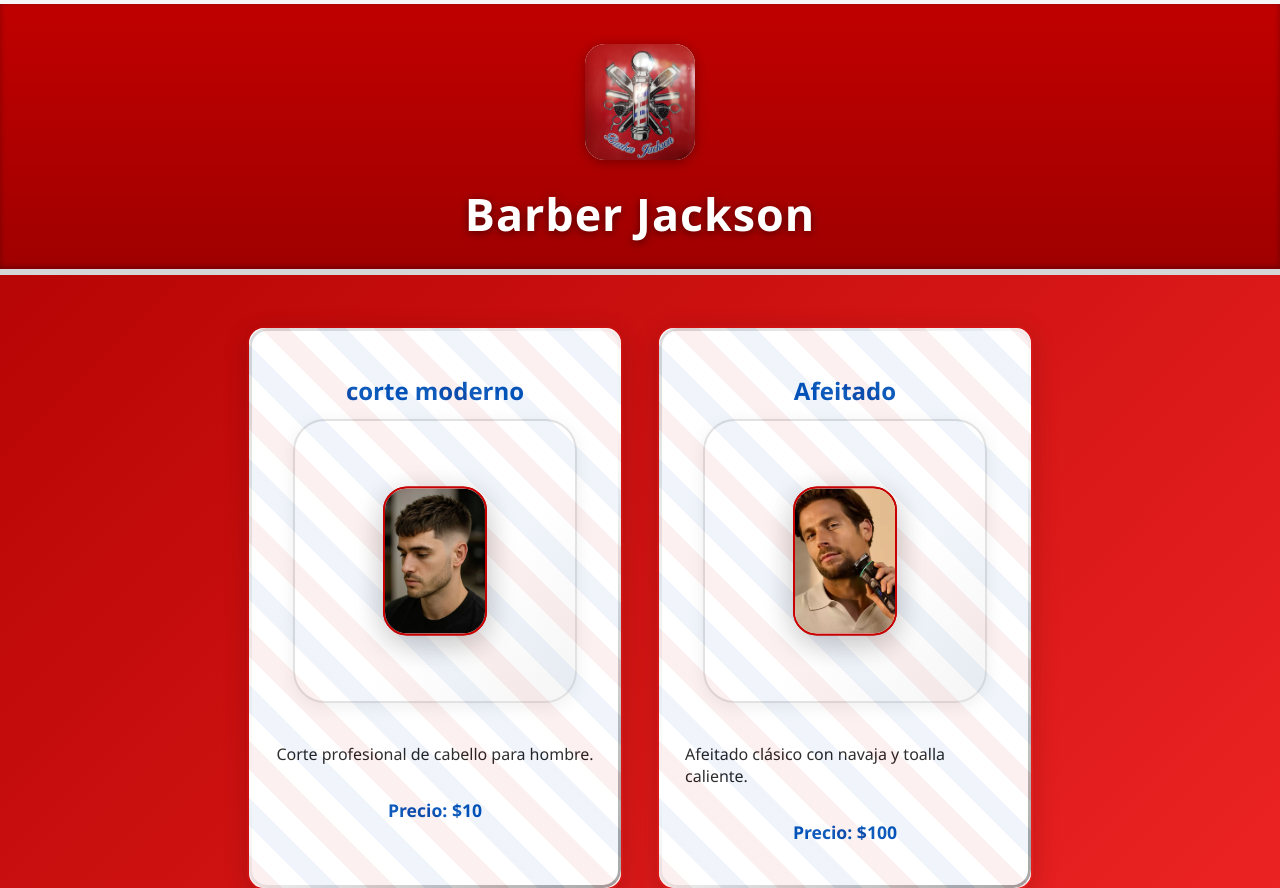
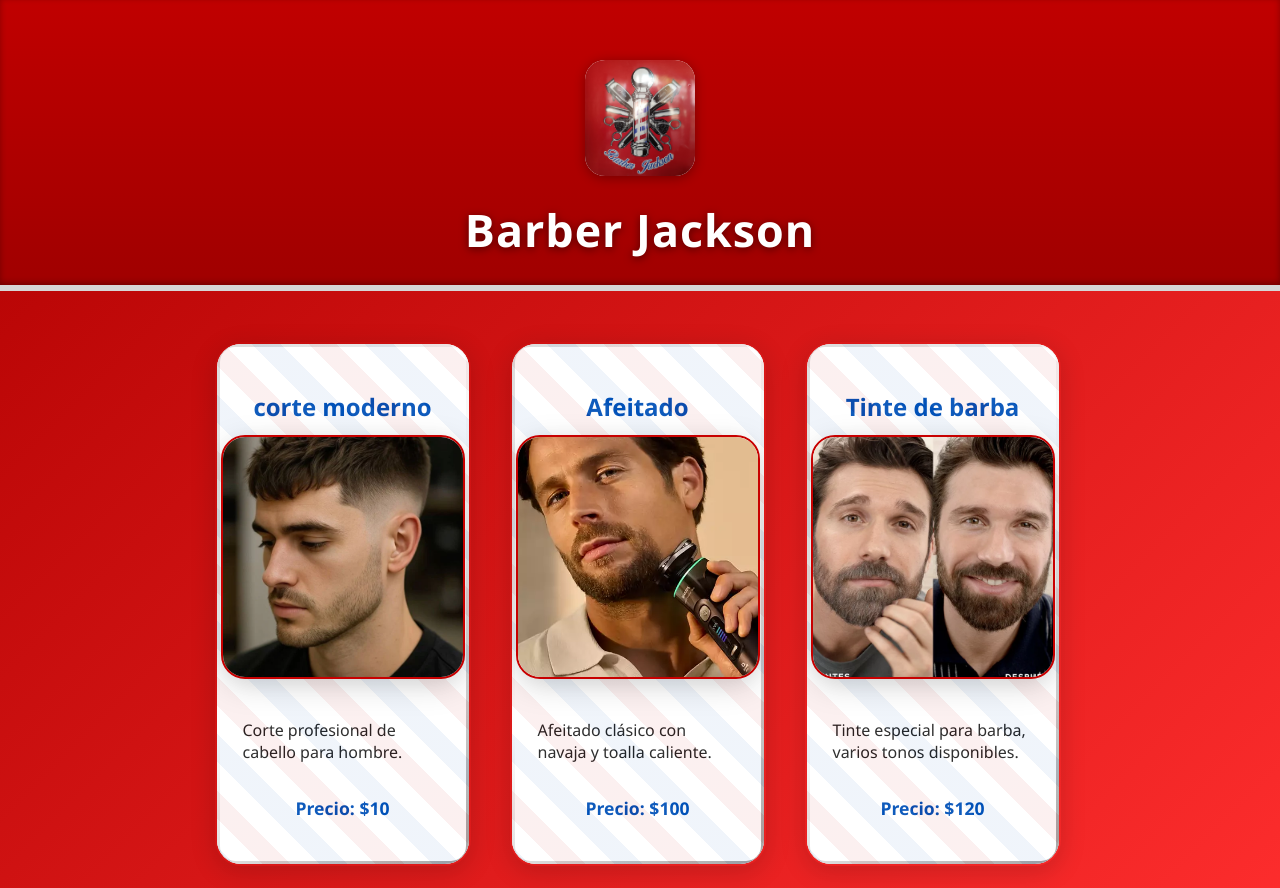
Before and after one commit to BarberJacson/BarberJacson, a plain HTML site: page index.html in a window 1280 px wide. Shown: the top 888 px of the page. Drawn offline with Linux system fonts and the light colour scheme.

Commit message:
prueva 2

```diff
--- a/index.html
+++ b/index.html
@@ -3,7 +3,7 @@
 
 <head>
     <meta charset="UTF-8">
-    <meta name="viewport" content="width=device-width, initial-scale=1.0">
+    <meta name="viewport" content="width=device-width, initial-scale=1, maximum-scale=1, user-scalable=no">
     <title>Barber Jackson</title>
     <link rel="stylesheet" href="style.css">
     <link rel="icon" type="image/png" href="logo.png">
--- a/llenar.js
+++ b/llenar.js
@@ -2,7 +2,7 @@
 const servicios = [
     {
         nombre: "corte moderno",
-        fotos: ["img/01.webp", "img/01.webp"],
+        fotos: ["img/01.webp", "img/03.jpg"],
         descripcion: "Corte profesional de cabello para hombre.",
         precio: 10
     },
--- a/scipt.js
+++ b/scipt.js
@@ -3,6 +3,74 @@
 
 // Aquí empieza la lógica para mostrar los servicios en la página
 window.addEventListener('DOMContentLoaded', function () {
+    // Crear modal para mostrar imágenes ampliadas
+    const modal = document.createElement('div');
+    modal.id = 'modal-imagen';
+    modal.style.display = 'none';
+    modal.style.position = 'fixed';
+    modal.style.top = '0';
+    modal.style.left = '0';
+    modal.style.width = '100vw';
+    modal.style.height = '100vh';
+    modal.style.background = 'rgba(0,0,0,0.85)';
+    modal.style.justifyContent = 'center';
+    modal.style.alignItems = 'center';
+    modal.style.zIndex = '9999';
+    modal.style.flexDirection = 'column';
+    modal.style.transition = 'opacity 0.2s';
+    modal.style.display = 'flex';
+    modal.style.visibility = 'hidden';
+
+    // Imagen grande
+    const modalImg = document.createElement('img');
+    modalImg.style.maxWidth = '90vw';
+    modalImg.style.maxHeight = '80vh';
+    modalImg.style.borderRadius = '18px';
+    modalImg.style.boxShadow = '0 8px 32px #000a';
+    modalImg.style.marginBottom = '18px';
+    modal.appendChild(modalImg);
+
+    // Botones para navegar
+    const btnPrev = document.createElement('button');
+    btnPrev.textContent = '<';
+    btnPrev.style.margin = '0 18px 0 0';
+    btnPrev.style.fontSize = '2rem';
+    btnPrev.style.background = '#fff';
+    btnPrev.style.border = 'none';
+    btnPrev.style.borderRadius = '50%';
+    btnPrev.style.width = '48px';
+    btnPrev.style.height = '48px';
+    btnPrev.style.cursor = 'pointer';
+    btnPrev.style.boxShadow = '0 2px 8px #0003';
+
+    const btnNext = document.createElement('button');
+    btnNext.textContent = '>';
+    btnNext.style.margin = '0 0 0 18px';
+    btnNext.style.fontSize = '2rem';
+    btnNext.style.background = '#fff';
+    btnNext.style.border = 'none';
+    btnNext.style.borderRadius = '50%';
+    btnNext.style.width = '48px';
+    btnNext.style.height = '48px';
+    btnNext.style.cursor = 'pointer';
+    btnNext.style.boxShadow = '0 2px 8px #0003';
+
+    const navDiv = document.createElement('div');
+    navDiv.style.display = 'flex';
+    navDiv.style.justifyContent = 'center';
+    navDiv.appendChild(btnPrev);
+    navDiv.appendChild(btnNext);
+    modal.appendChild(navDiv);
+
+    // Cerrar modal al hacer clic fuera de la imagen
+    modal.addEventListener('click', function (e) {
+        if (e.target === modal) {
+            modal.style.visibility = 'hidden';
+            modal.style.opacity = '0';
+        }
+    });
+
+    document.body.appendChild(modal);
     // Selecciona el contenedor donde se mostrarán los servicios
     const contenedor = document.getElementById('servicios');
     if (!contenedor) return;
@@ -17,17 +85,39 @@ window.addEventListener('DOMContentLoaded', function () {
         nombre.textContent = servicio.nombre;
         div.appendChild(nombre);
 
-        // Fotos
+        // Foto principal (solo la primera)
         const fotosDiv = document.createElement('div');
         fotosDiv.className = 'fotos';
-        servicio.fotos.forEach(function (foto) {
-            const img = document.createElement('img');
-            img.src = foto;
-            img.alt = servicio.nombre;
-            img.style.width = '100px';
-            img.style.marginRight = '5px';
-            fotosDiv.appendChild(img);
+        const img = document.createElement('img');
+        img.src = servicio.fotos[0];
+        img.alt = servicio.nombre;
+        fotosDiv.appendChild(img);
+
+        // Modal para ver más imágenes SOLO de este servicio
+        let fotoActual = 0;
+        img.style.cursor = 'pointer';
+        img.addEventListener('click', function () {
+            fotoActual = 0;
+            modalImg.src = servicio.fotos[fotoActual];
+            modal.style.visibility = 'visible';
+            modal.style.opacity = '1';
+            // Guardar imágenes actuales para navegación
+            modalImg.dataset.fotos = JSON.stringify(servicio.fotos);
         });
+
+        btnPrev.onclick = function (e) {
+            e.stopPropagation();
+            const fotos = JSON.parse(modalImg.dataset.fotos || '[]');
+            fotoActual = (fotoActual - 1 + fotos.length) % fotos.length;
+            modalImg.src = fotos[fotoActual];
+        };
+        btnNext.onclick = function (e) {
+            e.stopPropagation();
+            const fotos = JSON.parse(modalImg.dataset.fotos || '[]');
+            fotoActual = (fotoActual + 1) % fotos.length;
+            modalImg.src = fotos[fotoActual];
+        };
+
         div.appendChild(fotosDiv);
 
         // Descripción
--- a/style.css
+++ b/style.css
@@ -10,15 +10,15 @@ body {
 /* ======== ENCABEZADO ======== */
 .header {
     text-align: center;
-    padding: 40px 0 25px;
-    background: linear-gradient(to bottom, #c00000, #a00000);
+    padding: 60px 0 25px 0;
+    background: linear-gradient(to bottom, #c00000 0%, #a00000 100%);
     color: #fff;
     font-size: clamp(2rem, 4vw, 2.8rem);
     font-weight: 700;
     letter-spacing: 1px;
     text-shadow: 0 2px 8px rgba(0, 0, 0, 0.5);
     border-bottom: 6px solid #d6d6d6;
-    border-top: 4px solid #f5f5f5;
+    border-top: none;
     box-shadow: inset 0 -2px 6px rgba(0, 0, 0, 0.3);
 }
 
@@ -36,11 +36,12 @@ body {
 /* ======== TARJETA ======== */
 .servicio {
     background: #fff;
-    border-radius: 18px;
+    border-radius: 27px;
     border: 3px solid transparent;
     background-clip: padding-box;
     box-shadow: 0 6px 25px rgba(0, 0, 0, 0.15), inset 0 0 8px rgba(255, 255, 255, 0.5);
-    width: 320px;
+    width: 200px;
+    margin-right: 5px;
     padding: 26px;
     display: flex;
     flex-direction: column;
@@ -104,8 +105,9 @@ body {
 /* ======== FOTOS ======== */
 .servicio .fotos {
     position: relative;
-    width: 280px;
-    height: 280px;
+    width: 240px;
+    height: 240px;
+    aspect-ratio: 1/1;
     margin-bottom: 24px;
     display: flex;
     justify-content: center;
@@ -118,20 +120,20 @@ body {
 }
 
 .servicio .fotos img {
+    width: 100%;
+    height: auto;
+    aspect-ratio: 1/1;
+    object-fit: cover;
+    border-radius: 24px;
+    border: 2.5px solid #c80000;
+    background: #fff;
+    box-shadow: 0 8px 32px #0002;
+    transition: transform 0.2s, border-color 0.2s, opacity 0.3s;
+    opacity: 0.95;
     position: absolute;
     left: 50%;
     top: 50%;
     transform: translate(-50%, -50%);
-    border-radius: 24px;
-    border: 2.5px solid #c80000;
-    width: 260px;
-    height: 145px;
-    object-fit: cover;
-    background: #fff;
-    box-shadow: 0 8px 32px #0002;
-    transition: transform 0.2s, border-color 0.2s, opacity 0.3s;
-    max-width: 100%;
-    opacity: 0.95;
 }
 
 .servicio .fotos img:first-child {
@@ -143,10 +145,6 @@ body {
     z-index: 1;
 }
 
-.servicio .fotos img:hover {
-    border-color: #0051b8;
-    transform: scale(1.05);
-}
 
 .servicio p:last-child {
     color: #0051b8;
@@ -157,13 +155,27 @@ body {
 /* ======== RESPONSIVE ======== */
 @media (max-width: 800px) {
     #servicios {
-        flex-direction: column;
+        /* flex-direction: column; */
         align-items: center;
         padding: 20px 2vw;
     }
 
     .servicio {
-        width: 95vw;
-        max-width: 370px;
+        width: 240vw;
+        max-width: 99vw;
+        margin: 0 auto 24px auto;
+    }
+
+    .servicio .fotos {
+        width: 240vw;
+        aspect-ratio: 1/1;
+        min-width: 0;
+        min-height: 0;
+        max-width: 70vw;
+        max-height: 98vw;
+    }
+
+    .servicio .fotos img {
+        /* Eliminados los tamaños fijos para mantener cuadrado */
     }
 }
```
